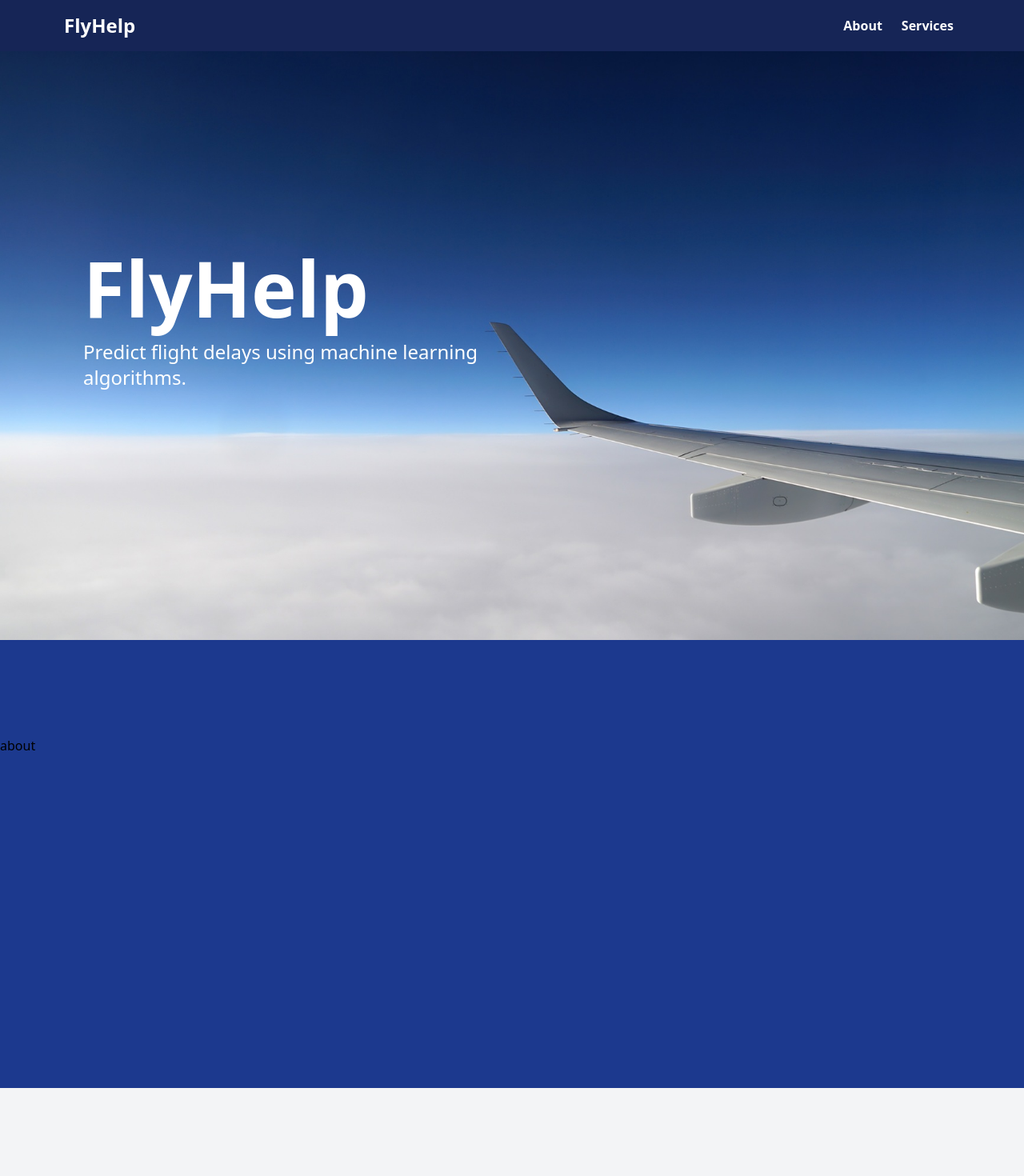
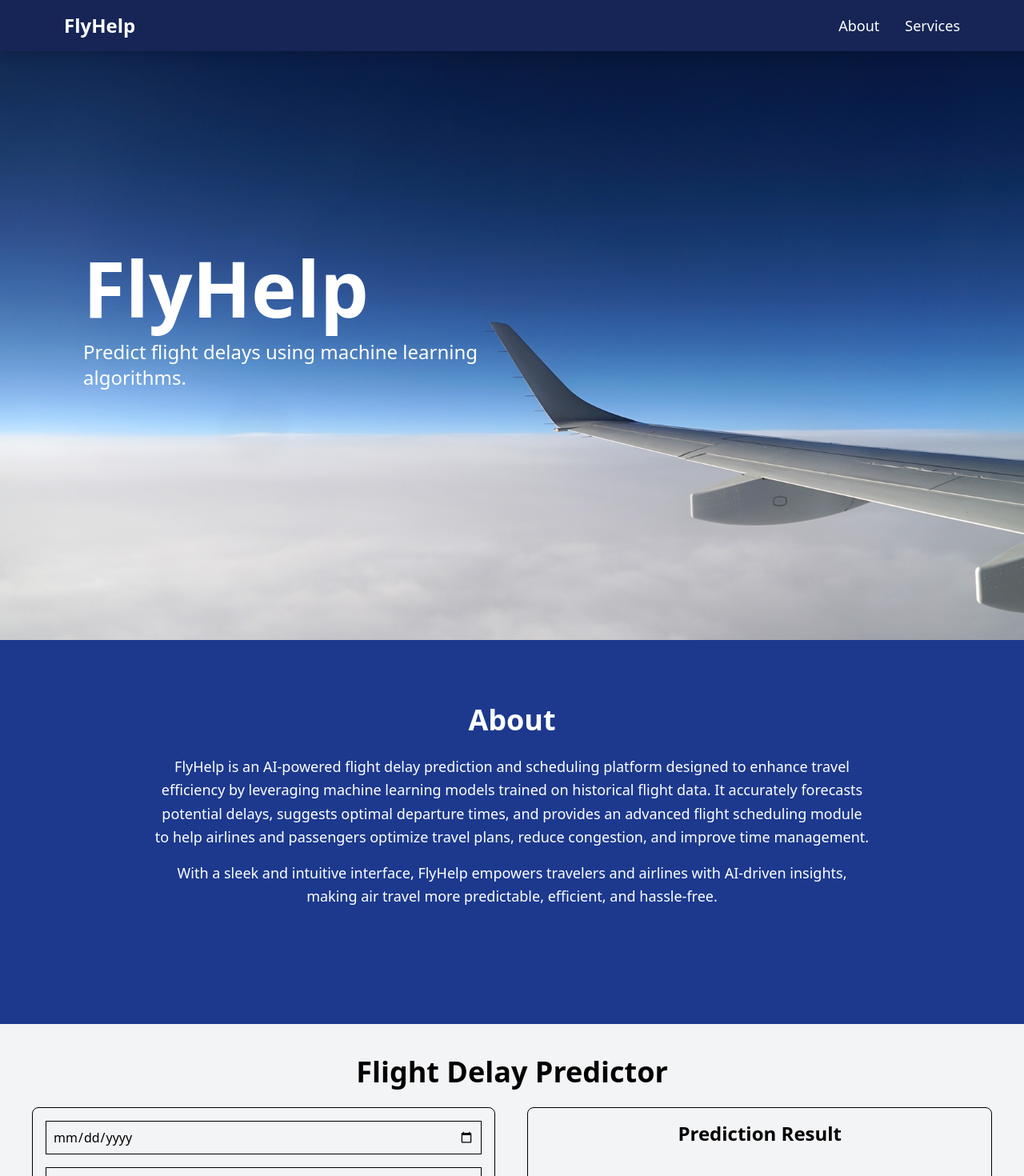
Before and after one commit to suranjan2003/FlyHelp, a React (Vite) app in the folder frontend/: page / in a window 1280 px wide. Shown: the top 1470 px of the page at 80% size. Built offline with nearby package versions, Linux system fonts and the light colour scheme.

Commit message:
prediction delay frontend enhanced

```diff
--- a/frontend/package.json
+++ b/frontend/package.json
@@ -10,6 +10,7 @@
     "preview": "vite preview"
   },
   "dependencies": {
+    "@lottiefiles/dotlottie-react": "^0.13.3",
     "@tailwindcss/vite": "^4.1.1",
     "axios": "^1.8.4",
     "react": "^18.3.1",
--- a/frontend/src/components/Navbar.jsx
+++ b/frontend/src/components/Navbar.jsx
@@ -1,43 +1,63 @@
-import React, { useState } from 'react'
+import React, { useState } from "react";
 import { FaBars } from "react-icons/fa";
 import { FaXmark } from "react-icons/fa6";
 
 const Navbar = () => {
 	const [menu, openMenu] = useState(false);
-	const [showMenu, setShowMenu] = useState(true);
+
 	return (
-	<nav className='flex flex-wrap justify-between items-center px-10 py-4 md:px-20 text-white fixed z-10 w-full bg-blue-950'>
+		<nav className="flex justify-between items-center px-10 py-4 md:px-20 text-white fixed z-20 w-full bg-blue-950 shadow-lg">
+			{/* Logo */}
 			<a href="/#" className="flex items-center flex-shrink-0">
 				<span className="text-2xl font-bold">FlyHelp</span>
-			{/* <img className="h-10 w-10 mr-2" src={logo} alt="Logo" /> */}
 			</a>
-		<ul className={`${menu? "block":"hidden"} mx-24 font-semibold px-2 text-center md:static md:mx-0 md:flex gap-6`}>
-			<a href="#about"><li>About</li></a>
-			<a href="#services"><li>Services</li></a>
+
+			{/* Desktop Menu */}
+			<ul className="hidden md:flex gap-8 text-lg">
+				<li>
+					<a href="#about" className="hover:text-blue-300 hover:underline transition-colors duration-200">
+						About
+					</a>
+				</li>
+				<li>
+					<a href="#services" className="hover:text-blue-300 hover:underline transition-colors duration-200">
+						Services
+					</a>
+				</li>
 			</ul>
-		{showMenu? (
-			<FaBars
-			    size={15}
-				className='md:hidden cursor-pointer absolute right-10 top-6 transition-all duration-200'
-				onClick={() => {
-					openMenu(!menu);
-					setShowMenu(!showMenu);
-				}}
-			/>
-		) : (
-			<FaXmark
-			    size={15}
-				className='md:hidden cursor-pointer absolute right-10 top-6 transition-all duration-200'
-				onClick={() => {
-					openMenu(!menu);
-					setShowMenu(!showMenu);
-				}}
-			/>
 
-		)
-		}
+			{/* Mobile Menu Button */}
+			<div className="md:hidden relative">
+				<button onClick={() => openMenu(!menu)} className="focus:outline-none">
+					{menu ? <FaXmark size={25} /> : <FaBars size={25} />}
+				</button>
+
+				{/* Small Dropdown Menu (Top Right) */}
+				{menu && (
+					<ul className="absolute right-0 mt-2 bg-blue-200 text-black font-semibold shadow-lg rounded-lg w-25 -mr-6 py-2 z-30">
+						<li>
+							<a
+								href="#about"
+								className="block px-4 py-2 hover:bg-gray-200"
+								onClick={() => openMenu(false)}
+							>
+								About
+							</a>
+						</li>
+						<li>
+							<a
+								href="#services"
+								className="block px-4 py-2 hover:bg-gray-200"
+								onClick={() => openMenu(false)}
+							>
+								Services
+							</a>
+						</li>
+					</ul>
+				)}
+			</div>
 		</nav>
-  )
-}
+	);
+};
 
-export default Navbar
+export default Navbar;
--- a/frontend/src/components/ResultCard.jsx
+++ b/frontend/src/components/ResultCard.jsx
@@ -2,8 +2,7 @@ const ResultCard = ({ result }) => {
     if (!result) return null;
 
     return (
-        <div className="p-4 border rounded-lg shadow-md mt-4">
-            <h2 className="text-lg font-bold">Prediction Results</h2>
+        <div className="p-4 mt-4">
             <p><strong>Best Departure Time:</strong> {result.best_departure_time}</p>
             <p><strong>Predicted Delay:</strong> {result.predicted_delay} minutes</p>
         </div>
--- a/frontend/src/pages/About.jsx
+++ b/frontend/src/pages/About.jsx
@@ -1,9 +1,30 @@
-import React from 'react'
+import React from "react";
 
 const About = () => {
-  return (
-	<div id='about' className='min-h-[70vh] bg-blue-900 pt-30'>about</div>
-  )
-}
+	return (
+		<div
+			id="about"
+			className="min-h-[60vh] bg-blue-900 text-white py-20 px-10 md:px-20"
+		>
+			<div className="max-w-4xl mx-auto text-center">
+				<h2 className="text-4xl font-bold mb-6">About</h2>
+				<p className="text-md md:text-lg leading-relaxed">
+					FlyHelp is an AI-powered flight delay prediction and scheduling
+					platform designed to enhance travel efficiency by leveraging machine
+					learning models trained on historical flight data. It accurately
+					forecasts potential delays, suggests optimal departure times, and
+					provides an advanced flight scheduling module to help airlines and
+					passengers optimize travel plans, reduce congestion, and improve time
+					management.
+				</p>
+				<p className="text-md md:text-lg leading-relaxed mt-4">
+					With a sleek and intuitive interface, FlyHelp empowers travelers and
+					airlines with AI-driven insights, making air travel more predictable,
+					efficient, and hassle-free.
+				</p>
+			</div>
+		</div>
+	);
+};
 
-export default About
+export default About;
--- a/frontend/src/pages/Services.jsx
+++ b/frontend/src/pages/Services.jsx
@@ -1,14 +1,41 @@
 import React, { useState } from "react";
 import FlightForm from "../components/FlightForm";
 import ResultCard from "../components/ResultCard";
+import { DotLottieReact } from "@lottiefiles/dotlottie-react";
 
 const Services = () => {
 	const [result, setResult] = useState(null);
 	return (
-		<div id="services" className="min-h-screen flex flex-col items-center pt-30 px-4 md:px-10 bg-gray-100">
-			<h1 className="text-2xl mb-4 font-bold">Flight Delay Predictor</h1>
-			<FlightForm setResult={setResult} />
-			{result && <ResultCard result={result} />}
+		<div
+			id="services"
+			className="min-h-screen flex flex-col items-center pt-10 px-4 md:px-10 bg-gray-100"
+		>
+			<h1 className="text-4xl font-bold mb-6">Flight Delay Predictor</h1>
+			<div className="w-full flex flex-col md:flex-row md:justify-center md:gap-10">
+				{/* FlightForm on the left */}
+				<div className="w-full md:w-1/2">
+					<FlightForm setResult={setResult} />
+				</div>
+
+				{/* ResultCard on the right */}
+				<div className="w-full md:w-1/2 border rounded-lg p-4 mt-6 md:mt-0">
+					<h2 className="text-2xl font-semibold mb-4 text-center mb-6 md:mb-10">
+						Prediction Result
+					</h2>
+					{result ? (
+						<ResultCard result={result} />
+					) : (
+						<div className="flex justify-center items-center">
+							<DotLottieReact
+								src="https://lottie.host/04c268e2-c917-4c4d-b388-b39c1d293cae/4HXUl69PNz.lottie"
+								loop
+								autoplay
+								style={{ width: "200px", height: "200px" }} // Adjust the size here
+							/>
+						</div>
+					)}
+				</div>
+			</div>
 		</div>
 	);
 };
```
Also changed, not shown: 1 other file (tests, documents, lock files or other folders). Lines whose indentation alone changed are shown as unchanged.
